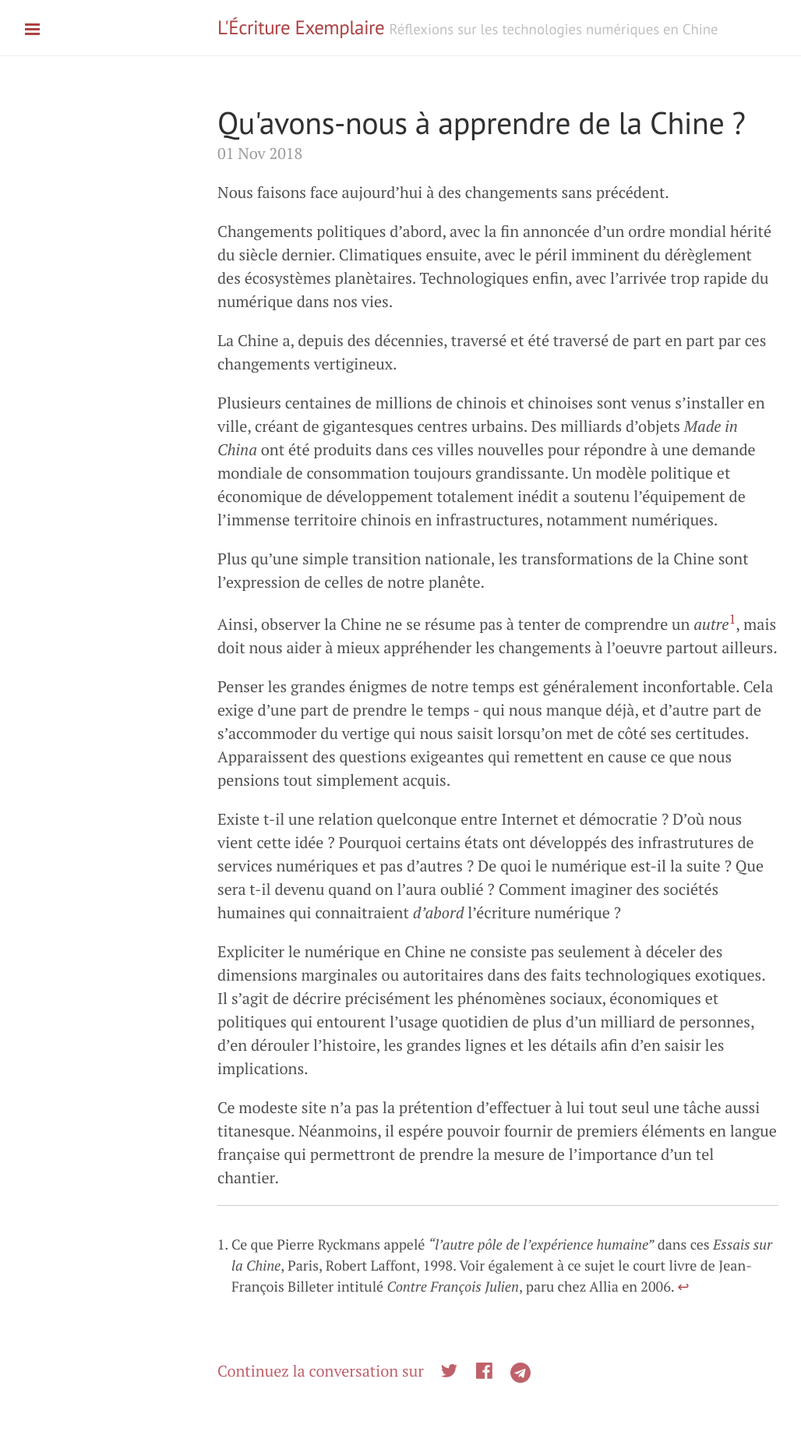
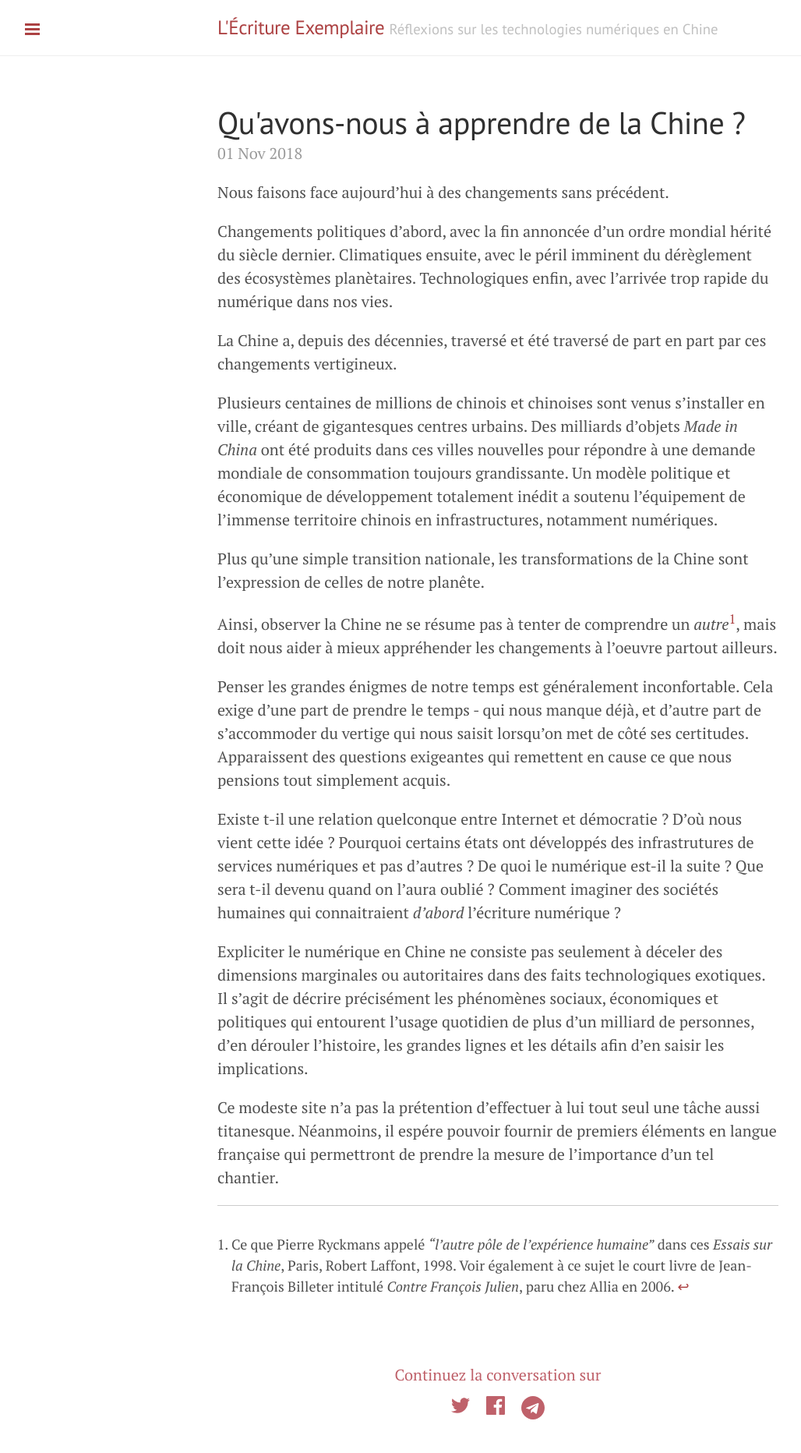
Before and after one commit to clemsos/ecriture.exemplaire.cc, a Jekyll site: the page built from _posts/2018-11-01-pourquoi.md, in a window 1280 px wide. Shown: the whole page at 78% size, without its empty margins (1-1029 px from the left). Built offline with Jekyll 4.4.1, drawn with Linux system fonts in a browser that asks for light colours; comment, search, counter and statistics services are not loaded; before the commit the page ends 1814 px from its top, so only the background shows below that.

Commit message:
better share buttons

```diff
--- a/_includes/share.html
+++ b/_includes/share.html
@@ -1,6 +1,9 @@
 <div class="share-page">
   <ul>
-    <li>Continuez la conversation sur </li>
+    <li>
+      Continuez la conversation sur
+      <br>
+    </li>
     <li>
       <a href="https://twitter.com/intent/tweet?text={{ page.title }}&url={{ site.url }}{{ page.url }}&via={{ site.twitter_username }}&related={{ site.twitter_username }}" rel="nofollow" target="_blank" title="Share on Twitter">
         <svg class="svg-icon"><use xlink:href="{{ '/public/img/minima-social-icons.svg#twitter' | relative_url }}"></use></svg>
--- a/public/css/style.css
+++ b/public/css/style.css
@@ -42,7 +42,6 @@ h2, h3 {
   text-decoration: none;
 }
 
-
 .svg-icon {
     width: 20px;
     height: 20px;
@@ -67,17 +66,21 @@ h2, h3 {
 }
 
 .share-page ul li{
+  margin-right: 1em;
   display: inline;
-  margin-right: 1em;
 }
 
-.share-page ul li:first {
-  padding-right: 2em;
+.share-page ul {
+  text-align: center;
+  line-height: 2em
+}
+
+@media only screen and (max-width: 768px) {
 }
 
 .share-page .svg-icon {
   fill : #bf616a;
-  transform: scale(1.3);
+  transform: scale(1.5);
 }
 
 .share-page a:hover {
```
